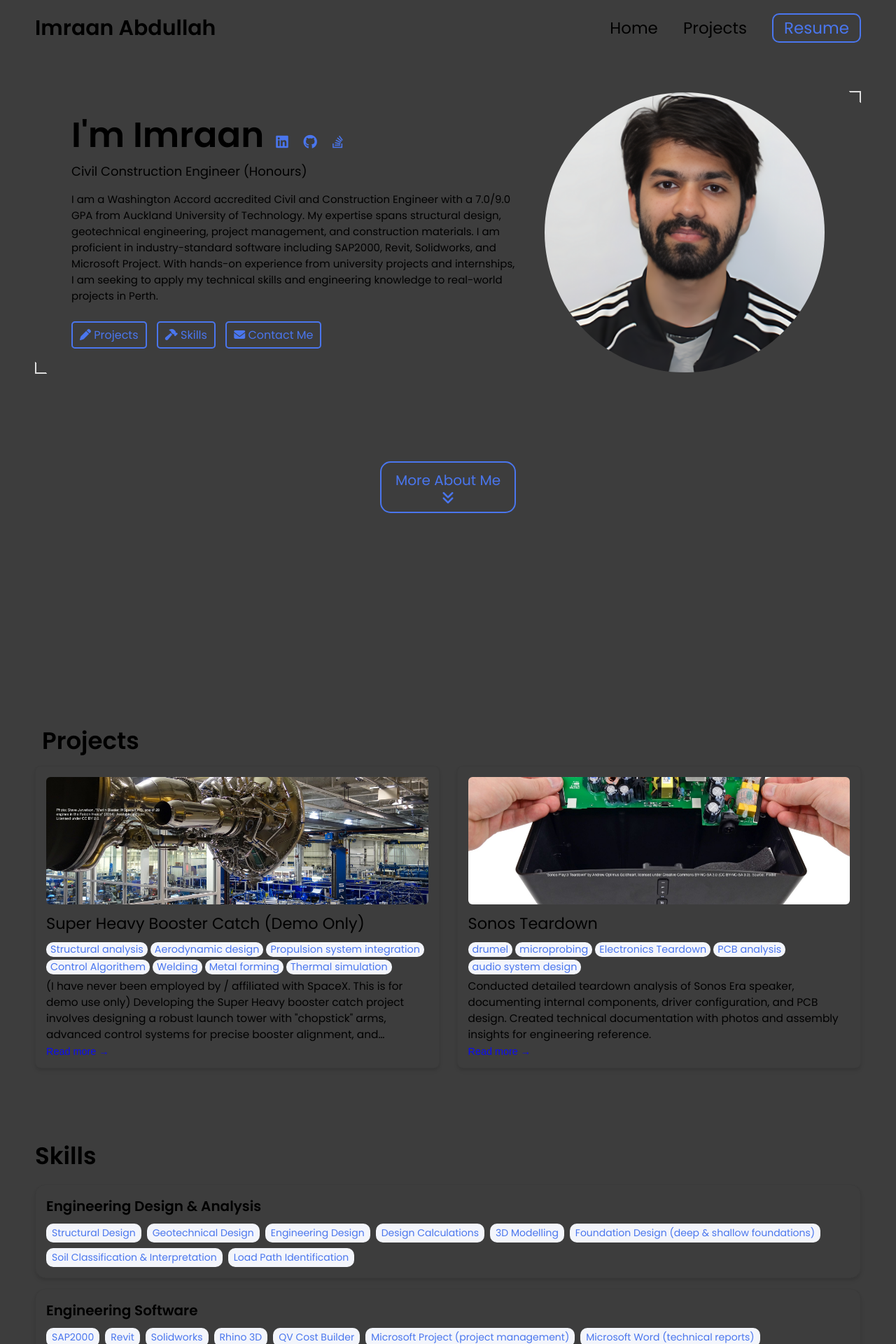
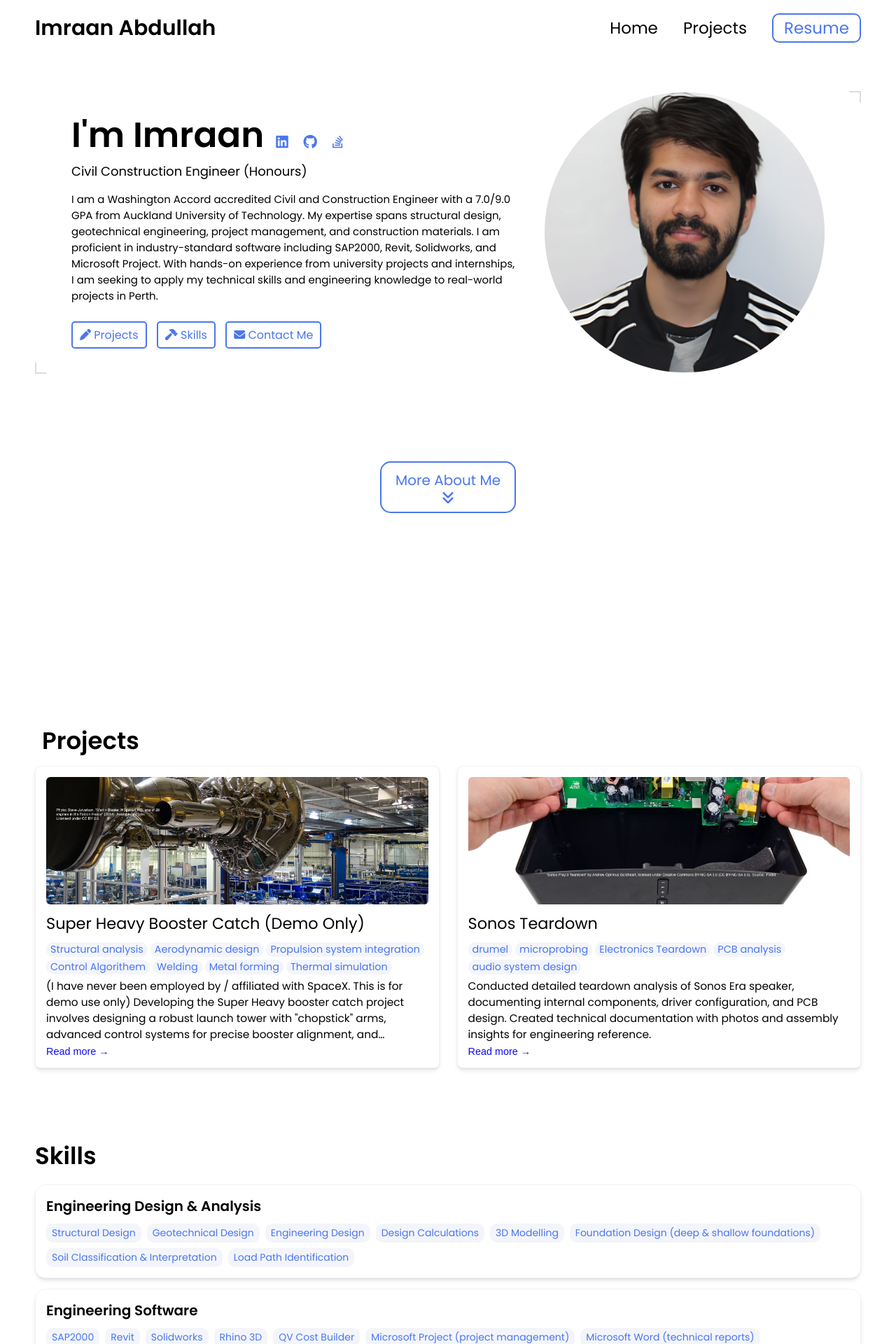
Before and after one commit to imraan11abdullah/imraan11abdullah.github.io, a Jekyll site: the page built from index.html, in a window 1280 px wide. Shown: the top 1920 px of the page at 70% size. Built offline with Jekyll 4.4.1, drawn with Linux system fonts in a browser that asks for light colours.

Commit message:
Update _config.yml

```diff
--- a/_config.yml
+++ b/_config.yml
@@ -109,7 +109,7 @@ colors: # this is the basic theme
   border: "#ddd"
   link: "#4a76ee"
   highlight: "#0c0cf2"
-  background: "#3d3d3d"
+  background: "#ffffff"
   light_background: "#f3f5fb"
 
 # A few examples.
```
